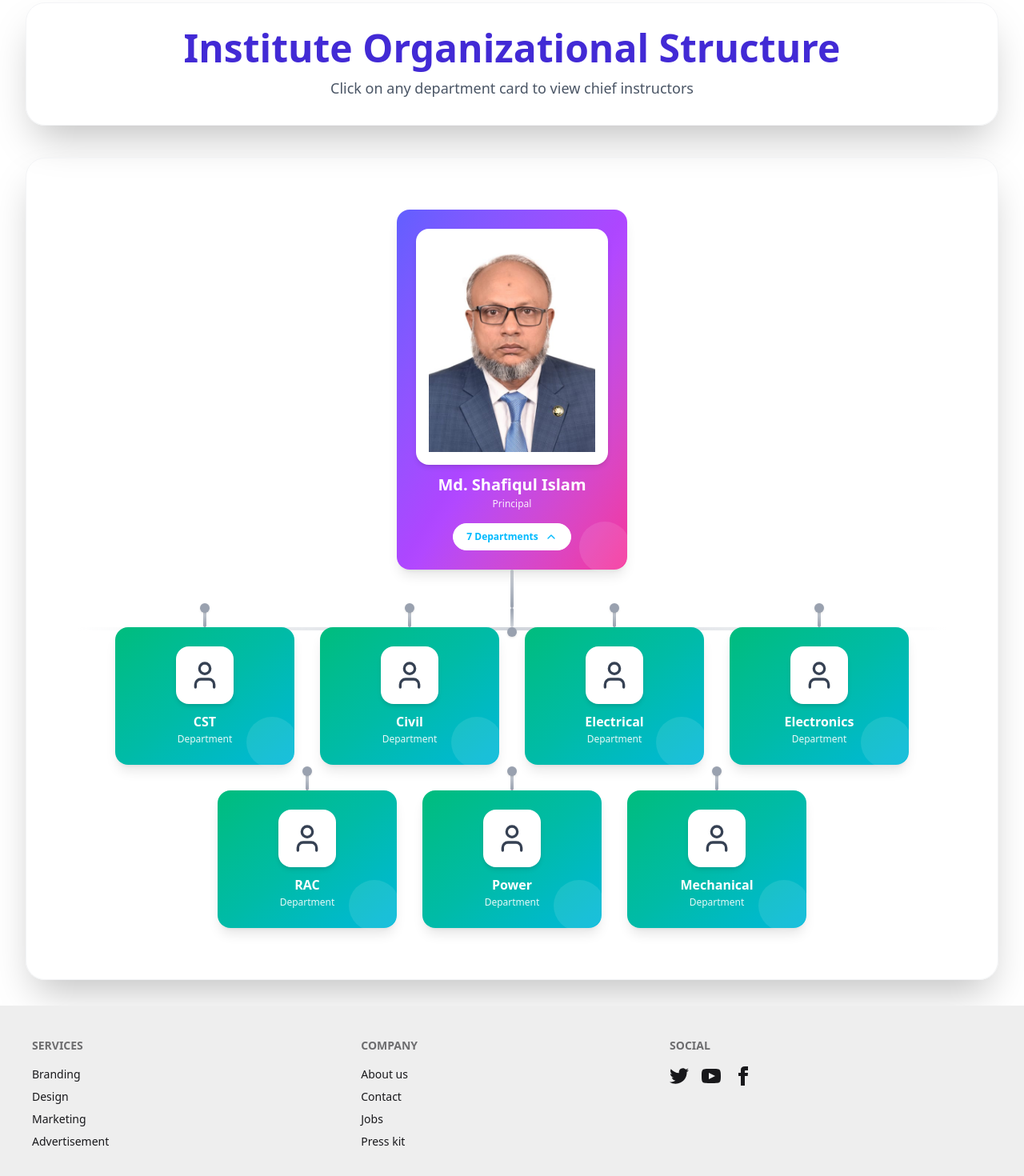
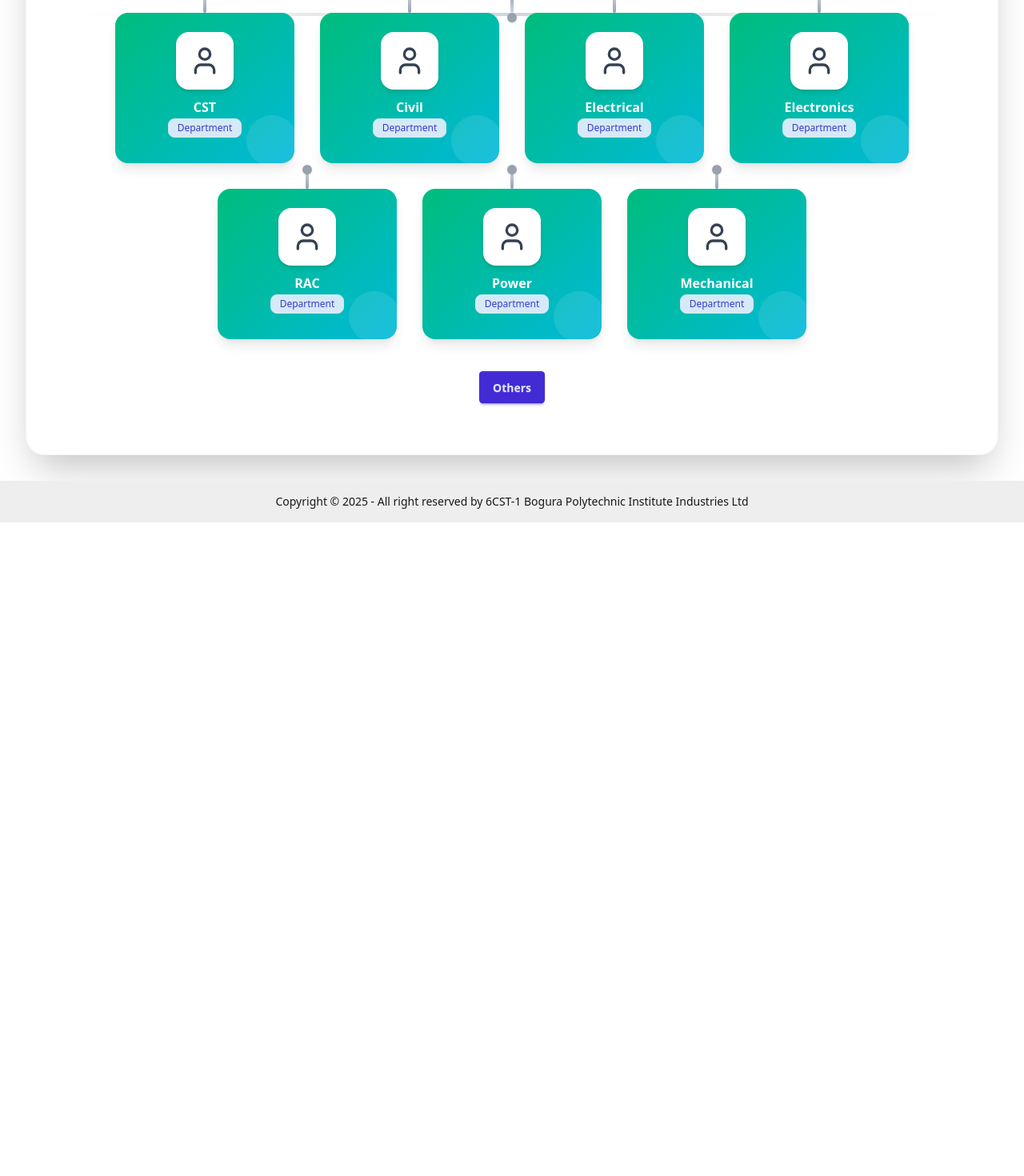
Before and after one commit to sajid-7756/Institute-Management-Location-System-ILMS, a React (Vite) app: page / in a window 1280 px wide. Shown: the part 894-2364 px from the top of the page at 80% size. After the commit the page ends 1547 px from the top, so only its background shows below. Built offline with nearby package versions, Linux system fonts and the light colour scheme.

Commit message:
removed banner and customized footer and updated principal info

```diff
--- a/src/Components/Footer/Footer.jsx
+++ b/src/Components/Footer/Footer.jsx
@@ -2,62 +2,14 @@ import React from "react";
 
 const Footer = () => {
   return (
-    <div>
-      <footer className="footer sm:footer-horizontal bg-base-300 text-base-content p-10">
-        <nav>
-          <h6 className="footer-title">Services</h6>
-          <a className="link link-hover">Branding</a>
-          <a className="link link-hover">Design</a>
-          <a className="link link-hover">Marketing</a>
-          <a className="link link-hover">Advertisement</a>
-        </nav>
-        <nav>
-          <h6 className="footer-title">Company</h6>
-          <a className="link link-hover">About us</a>
-          <a className="link link-hover">Contact</a>
-          <a className="link link-hover">Jobs</a>
-          <a className="link link-hover">Press kit</a>
-        </nav>
-        <nav>
-          <h6 className="footer-title">Social</h6>
-          <div className="grid grid-flow-col gap-4">
-            <a>
-              <svg
-                xmlns="http://www.w3.org/2000/svg"
-                width="24"
-                height="24"
-                viewBox="0 0 24 24"
-                className="fill-current"
-              >
-                <path d="M24 4.557c-.883.392-1.832.656-2.828.775 1.017-.609 1.798-1.574 2.165-2.724-.951.564-2.005.974-3.127 1.195-.897-.957-2.178-1.555-3.594-1.555-3.179 0-5.515 2.966-4.797 6.045-4.091-.205-7.719-2.165-10.148-5.144-1.29 2.213-.669 5.108 1.523 6.574-.806-.026-1.566-.247-2.229-.616-.054 2.281 1.581 4.415 3.949 4.89-.693.188-1.452.232-2.224.084.626 1.956 2.444 3.379 4.6 3.419-2.07 1.623-4.678 2.348-7.29 2.04 2.179 1.397 4.768 2.212 7.548 2.212 9.142 0 14.307-7.721 13.995-14.646.962-.695 1.797-1.562 2.457-2.549z"></path>
-              </svg>
-            </a>
-            <a>
-              <svg
-                xmlns="http://www.w3.org/2000/svg"
-                width="24"
-                height="24"
-                viewBox="0 0 24 24"
-                className="fill-current"
-              >
-                <path d="M19.615 3.184c-3.604-.246-11.631-.245-15.23 0-3.897.266-4.356 2.62-4.385 8.816.029 6.185.484 8.549 4.385 8.816 3.6.245 11.626.246 15.23 0 3.897-.266 4.356-2.62 4.385-8.816-.029-6.185-.484-8.549-4.385-8.816zm-10.615 12.816v-8l8 3.993-8 4.007z"></path>
-              </svg>
-            </a>
-            <a>
-              <svg
-                xmlns="http://www.w3.org/2000/svg"
-                width="24"
-                height="24"
-                viewBox="0 0 24 24"
-                className="fill-current"
-              >
-                <path d="M9 8h-3v4h3v12h5v-12h3.642l.358-4h-4v-1.667c0-.955.192-1.333 1.115-1.333h2.885v-5h-3.808c-3.596 0-5.192 1.583-5.192 4.615v3.385z"></path>
-              </svg>
-            </a>
-          </div>
-        </nav>
-      </footer>
-    </div>
+    <footer className="footer sm:footer-horizontal footer-center bg-base-300 text-base-content p-4">
+      <aside>
+        <p>
+          Copyright © {new Date().getFullYear()} - All right reserved by 6CST-1 Bogura Polytechnic Institute
+          Industries Ltd
+        </p>
+      </aside>
+    </footer>
   );
 };
 
--- a/src/Components/TreeItem/DepartmentTree.jsx
+++ b/src/Components/TreeItem/DepartmentTree.jsx
@@ -8,6 +8,7 @@ const DepartmentTree = () => {
   const instituteData = {
     name: "Md. Shafiqul Islam",
     position: "Principal",
+    email: 'principal@mail.com',
     departments: [
       {
         name: "CST",
--- a/src/Components/TreeItem/TreeNode.jsx
+++ b/src/Components/TreeItem/TreeNode.jsx
@@ -1,6 +1,7 @@
 import { useState } from "react";
 import { User, ChevronDown, ChevronUp } from "lucide-react";
 import principal from "../../assets/principal.jpeg";
+import { Link } from "react-router";
 
 const TreeNode = ({ data, onCardClick, level = 0 }) => {
   const [isExpanded, setIsExpanded] = useState(true);
@@ -52,7 +53,12 @@ const TreeNode = ({ data, onCardClick, level = 0 }) => {
           >
             {data.name}
           </h3>
-          <p className="text-xs opacity-90 font-medium">{data.position}</p>
+          <div className="space-y-2">
+            <p className="text-xs opacity-90 font-medium badge badge-soft badge-primary">
+              {data.position}
+            </p>
+            <p className="text-xs opacity-90 font-bold">{data.email}</p>
+          </div>
           {hasChildren && isPrincipal && (
             <button
               onClick={() => setIsExpanded(!isExpanded)}
@@ -107,6 +113,11 @@ const TreeNode = ({ data, onCardClick, level = 0 }) => {
               </div>
             ))}
           </div>
+          <div className="mt-10">
+            <button className="btn btn-primary">
+              <Link to={"/others"}>Others</Link>
+            </button>
+          </div>
         </>
       )}
     </div>
--- a/src/Pages/Home.jsx
+++ b/src/Pages/Home.jsx
@@ -1,11 +1,9 @@
 import React from "react";
-import Swipper from "../Components/Swipper/Swipper";
 import DepartmentTree from "../Components/TreeItem/DepartmentTree";
 
 const Home = () => {
   return (
     <div>
-      <Swipper></Swipper>
       <DepartmentTree></DepartmentTree>
     </div>
   );
--- /dev/null
+++ b/src/Pages/Others.jsx
@@ -0,0 +1,17 @@
+import React from 'react'
+
+const Others = () => {
+  return (
+    <div>
+      Others
+      1.Registers
+      2.Hostel
+      3.Rover & Red Crisent
+      4.Mosque
+      5.Canteen
+      6.Control Room
+    </div>
+  )
+}
+
+export default Others
--- a/src/Router/Route.jsx
+++ b/src/Router/Route.jsx
@@ -4,6 +4,7 @@ import Home from "../Pages/Home";
 import Map from "../Pages/Map";
 import Department from "../Pages/Department";
 import Gallery from "../Pages/Gallery";
+import Others from "../Pages/Others";
 
 const router = createBrowserRouter([
   {
@@ -26,6 +27,10 @@ const router = createBrowserRouter([
         path: "/map",
         Component: Map,
       },
+      {
+        path: "/others",
+        Component: Others,
+      },
     ],
   },
 ]);
```
